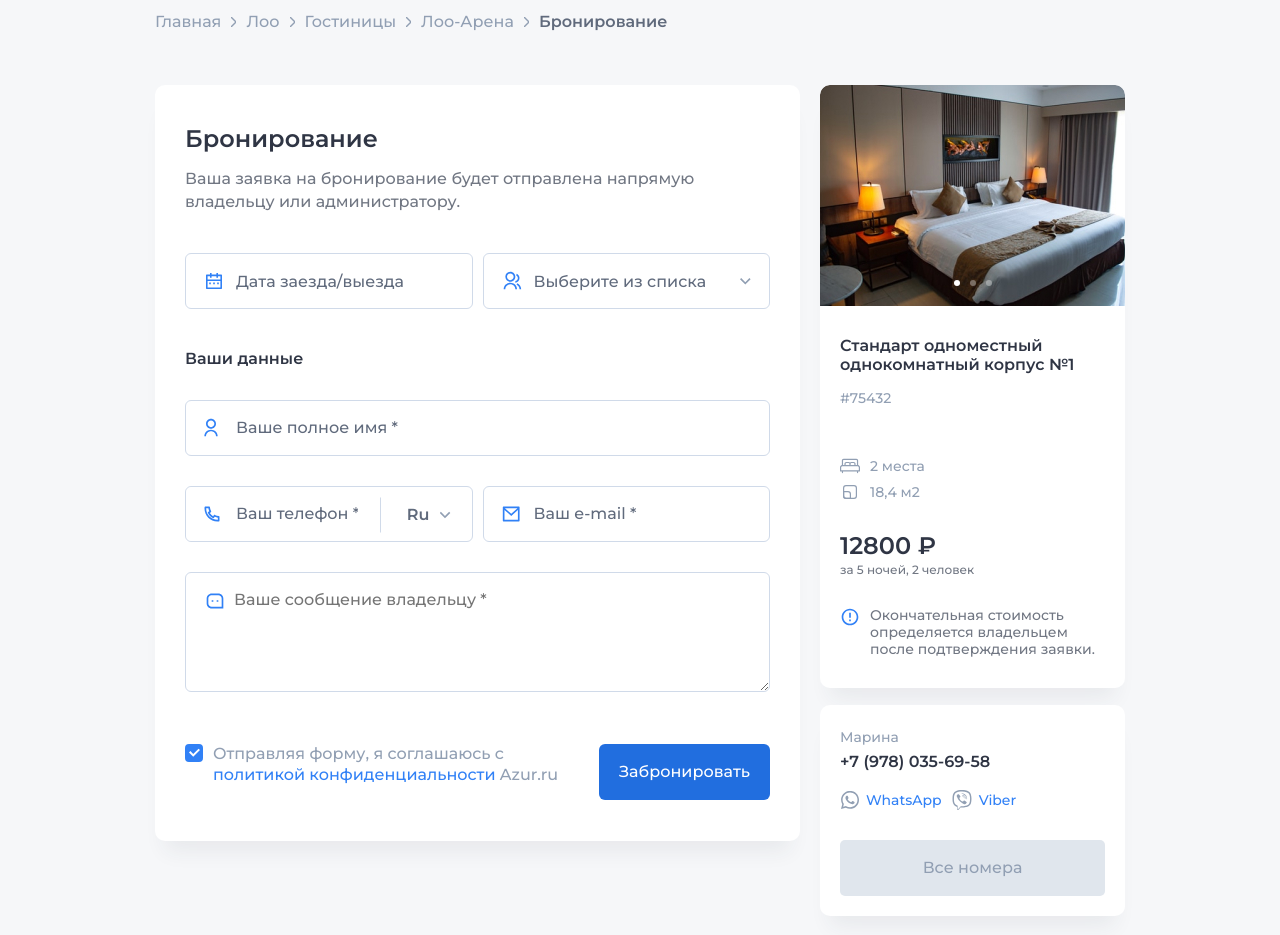
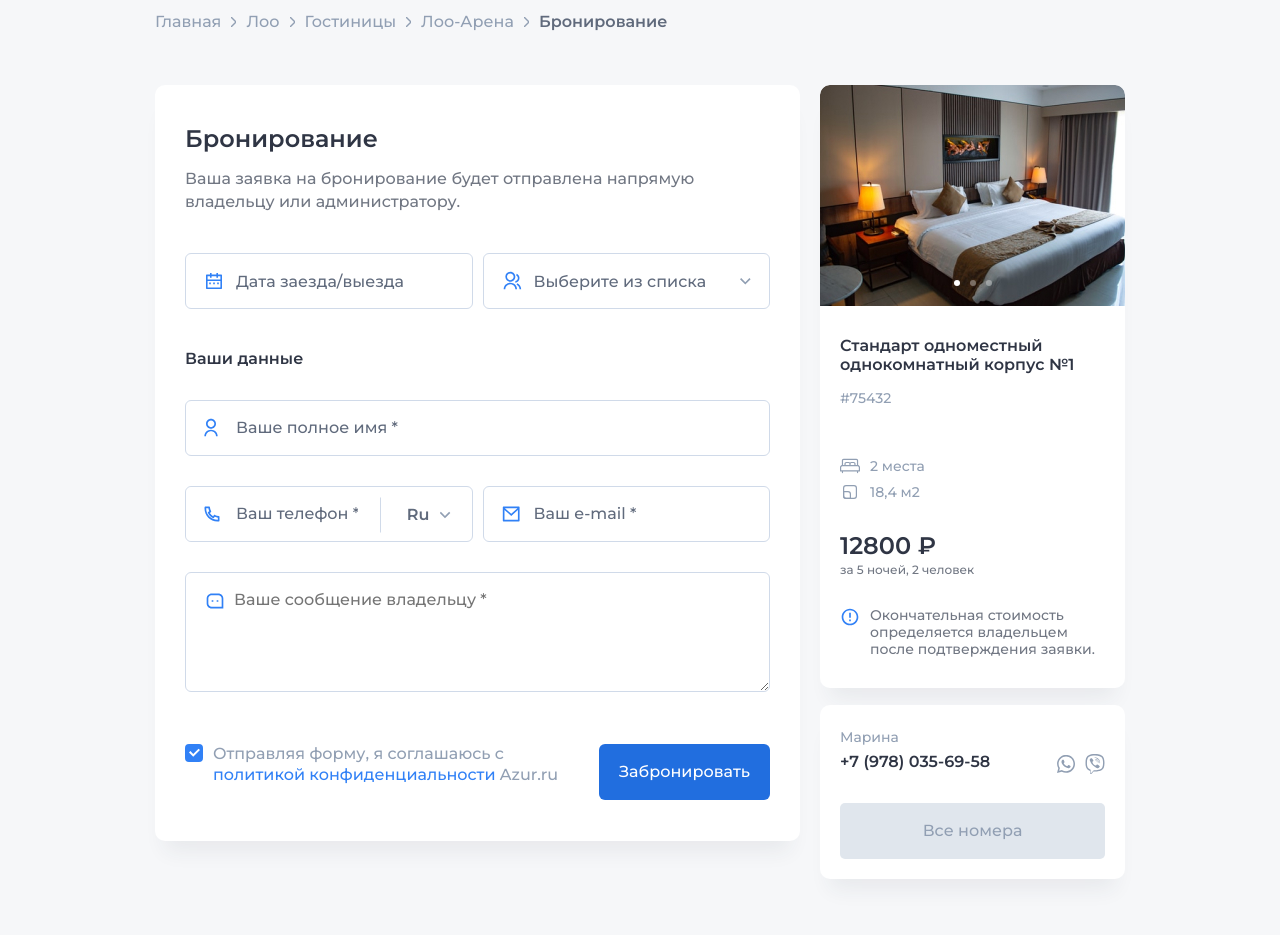
Before and after one commit to ikles/azur, a website: page app/result/7.html in a window 1280 px wide. Shown: the part 107-1042 px from the top of the page. Drawn offline with nearby package versions, Linux system fonts and the light colour scheme.

Commit message:
first commit

```diff
--- a/app/result/7.html
+++ b/app/result/7.html
@@ -857,16 +857,35 @@
 
 
                 <div class="col-2-2-cont-inf">
+                  <div class="col-2-2-cont-phones">
                   <div class="col-2-2-cont-inf-txt-w">
                     <div class="col-2-2-cont-inf-txt">Марина</div>
                     <div class="col-2-2-cont-inf-row">
-                      <a href="tel:+79780356958" class="col-2-2-cont-inf-ph">+7 (978) 035-69-58</a>
-                      <div class="col-2-2-cont-calls-w col-2-2-cont-calls-w-100">
-                        <a href="#" class="call-s"><img src="img/call-s-1.svg" /> <span>WhatsApp</span></a>
-                        <a href="#" class="call-s"><img src="img/call-s-2.svg" /> <span>Viber</span></a>
+                      <a href="#" class="col-2-2-cont-inf-ph">+7 (978) 035-69-58</a>
+                      <div class="col-2-2-cont-calls-w">
+                        <a href="#" class="call-s"><img src="img/call-s-1.svg"></a><a href="#" class="call-s"><img src="img/call-s-2.svg"></a>
                       </div>
                     </div>
                   </div>
+                  <div class="col-2-2-cont-inf-txt-w">
+                    <div class="col-2-2-cont-inf-txt">Владимир</div>
+                    <div class="col-2-2-cont-inf-row">
+                      <a href="#" class="col-2-2-cont-inf-ph">+7 (978) 035-69-58</a>
+                      <div class="col-2-2-cont-calls-w">
+                        <a href="#" class="call-s"><img src="img/call-s-1.svg"></a><a href="#" class="call-s"><img src="img/call-s-2.svg"></a>
+                      </div>
+                    </div>
+                  </div>
+                  <div class="col-2-2-cont-inf-txt-w">
+                    <div class="col-2-2-cont-inf-txt">Алексей</div>
+                    <div class="col-2-2-cont-inf-row">
+                      <a href="#" class="col-2-2-cont-inf-ph">+7 (978) 035-69-58</a>
+                      <div class="col-2-2-cont-calls-w">
+                        <a href="#" class="call-s"><img src="img/call-s-1.svg"></a><a href="#" class="call-s"><img src="img/call-s-2.svg"></a>
+                      </div>
+                    </div>
+                  </div>
+                </div>
                   <a href="#" class="btn-gray col-2-2-btn">Все номера</a>
                 </div>
               </div>
--- a/app/result/js/common.js
+++ b/app/result/js/common.js
@@ -152,6 +152,11 @@ $('.accordion-header').toggleClass('inactive-header');
     less.slideToggle();
   });
   });
+
+$('.col-2-2-btn').click(function (e) {
+  e.preventDefault();
+  $('.col-2-2-cont-phones').addClass('_open');
+});
 
 
   if($('.hotels-w-js-1').length) {
--- a/app/scss/main.scss
+++ b/app/scss/main.scss
@@ -3213,8 +3213,8 @@ select {
 
 
 .col-2-2-btn {
-  margin-top: 30px;
-  width: 100%;
+  width: 100%;
+  margin-top: 25px;
 }
 
 .col-2-2-conts {
@@ -3290,12 +3290,23 @@ select {
   margin-right: 10px;
 }
 
+.col-2-2-cont-phones {
+  max-height: 48px;
+  overflow: hidden;
+          transition: 0.5s;
+  &._open {
+    max-height: 250px;
+  }
+}
+
 .col-2-2-cont-inf {
   padding: 25px 20px 20px;
 }
 
 .col-2-2-cont-inf-txt-w {
-
+&:not(:last-child) {
+  margin-bottom: 25px;
+}
 }
 
 .col-2-2-cont-inf-txt {
```
Also changed, not shown: app/6.html (+22 -0 lines), app/7.html (+23 -4 lines), app/result/6.html (+22 -0 lines), app/result/css/main.css.
